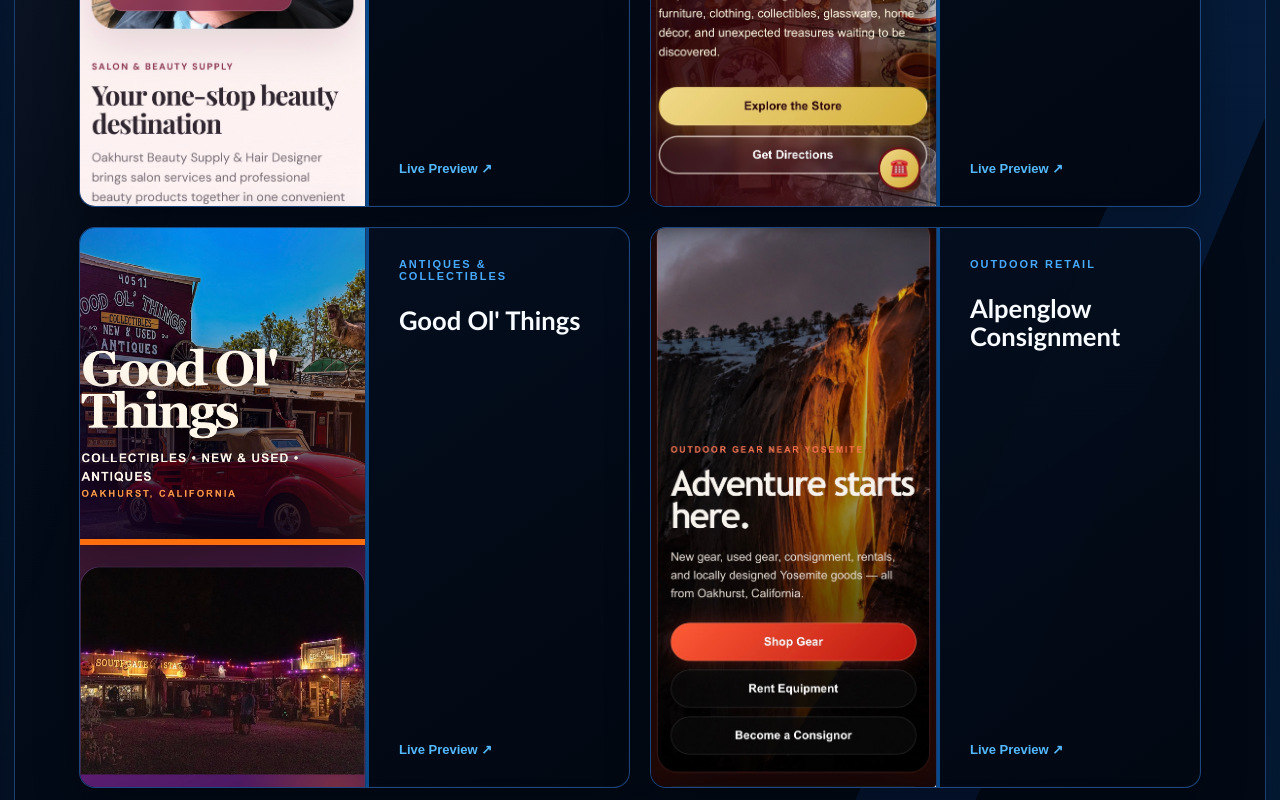
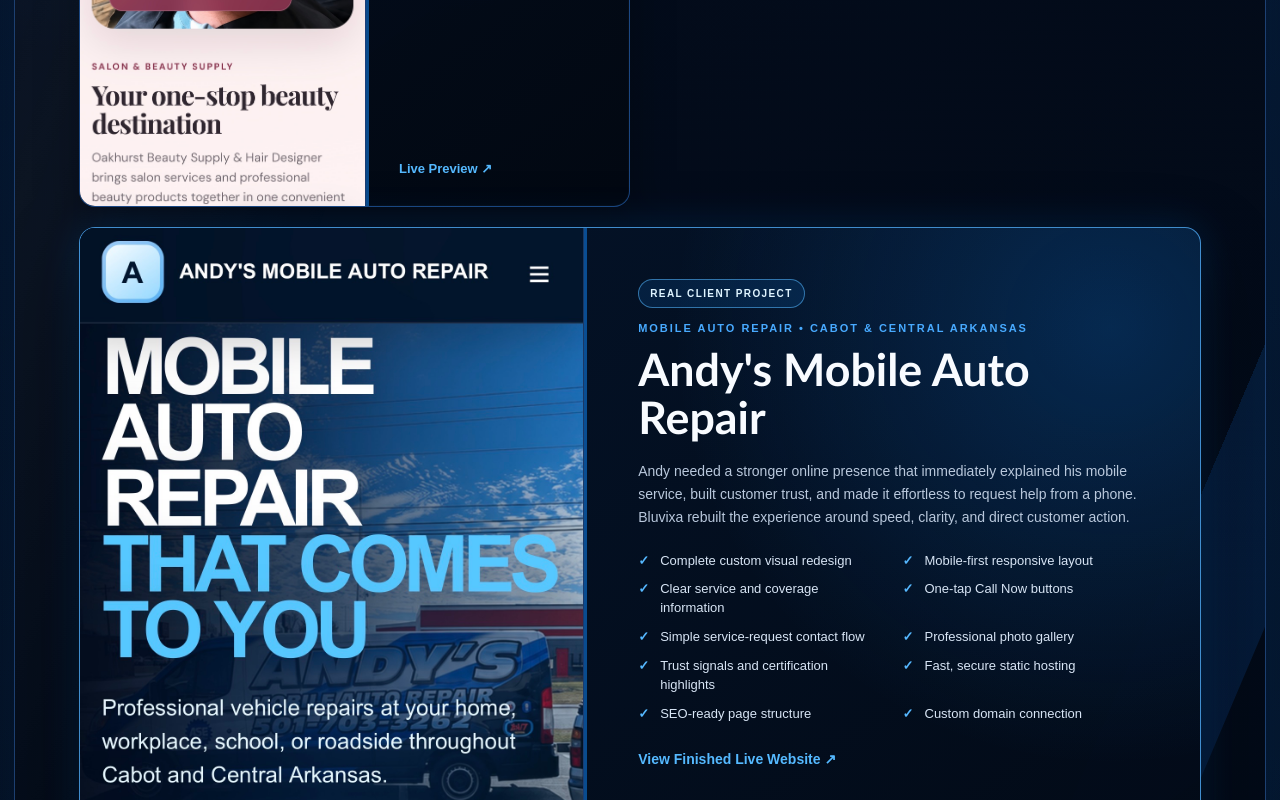
Before and after one commit to AkapelaX/Freelance-Website-Design, a plain HTML site: page index.html in a window 1280 px wide. Shown: the part 2220-3020 px from the top of the page. Drawn offline with Linux system fonts and the light colour scheme.

Commit message:
Bluvixa_Update_MVP

```diff
--- a/index.html
+++ b/index.html
@@ -1615,6 +1615,107 @@
       .trust-item:last-child { border-bottom: 0; }
     }
 
+
+    /* Featured real-client case study */
+    .project-card.featured-client {
+      grid-column: 1 / -1;
+      grid-template-columns: minmax(320px, 0.9fr) minmax(420px, 1.1fr);
+      min-height: 430px;
+      border-color: rgba(83, 177, 255, .78);
+      background:
+        radial-gradient(circle at 92% 10%, rgba(17,137,255,.22), transparent 32%),
+        linear-gradient(145deg, rgba(4, 20, 43, .98), rgba(2, 8, 18, .99));
+      box-shadow: 0 30px 78px rgba(0,0,0,.46), 0 0 42px rgba(17,137,255,.18);
+    }
+
+    .featured-client .project-cover {
+      min-height: 430px;
+    }
+
+    .featured-client .project-info {
+      padding: clamp(30px, 4vw, 54px);
+      justify-content: flex-start;
+    }
+
+    .featured-client .client-badge {
+      display: inline-flex;
+      margin-bottom: 14px;
+      padding: 8px 11px;
+      border: 1px solid rgba(86,184,255,.55);
+      border-radius: 999px;
+      color: #dff4ff;
+      background: rgba(17,137,255,.13);
+      font-size: 10px;
+      font-weight: 900;
+      letter-spacing: .14em;
+      text-transform: uppercase;
+    }
+
+    .featured-client .project-info > span:not(.client-badge) {
+      margin-bottom: 12px;
+    }
+
+    .featured-client .project-info strong {
+      max-width: none;
+      font-size: clamp(30px, 3.5vw, 48px);
+    }
+
+    .project-summary {
+      margin-top: 18px;
+      color: #b9c8dc;
+      font-size: 14px;
+      line-height: 1.65;
+    }
+
+    .project-improvements {
+      display: grid;
+      grid-template-columns: repeat(2, minmax(0, 1fr));
+      gap: 10px 18px;
+      margin: 22px 0 4px;
+      padding: 0;
+      list-style: none;
+    }
+
+    .project-improvements li {
+      position: relative;
+      padding-left: 22px;
+      color: #d8e5f5;
+      font-size: 13px;
+      line-height: 1.45;
+    }
+
+    .project-improvements li::before {
+      content: "✓";
+      position: absolute;
+      left: 0;
+      color: #56b8ff;
+      font-weight: 900;
+    }
+
+    .featured-client .project-info em {
+      margin-top: 24px;
+      padding-top: 0;
+      font-size: 14px;
+    }
+
+    @media (max-width: 900px) {
+      .project-card.featured-client {
+        grid-template-columns: 1fr;
+      }
+      .featured-client .project-cover {
+        min-height: 320px;
+      }
+    }
+
+    @media (max-width: 560px) {
+      .project-improvements {
+        grid-template-columns: 1fr;
+      }
+      .featured-client .project-cover {
+        min-height: 260px;
+      }
+    }
+
   </style>
 </head>
 
@@ -1699,12 +1800,33 @@
             <div class="project-info"><span>Beauty &amp; Hair</span><strong>Oakhurst Beauty Supply</strong><em>Live Preview ↗</em></div>
           </a>
 
-          <a class="project-card" href="https://wonderful-treasures-thrift-shop-web.vercel.app" target="_blank" rel="noopener noreferrer" aria-label="Open Wonderful Treasures Thrift Shop website project">
-            <div class="project-cover"><img src="hero-wonderful-treasures.webp" alt="Wonderful Treasures website preview" loading="lazy" /></div>
-            <div class="project-info"><span>Thrift &amp; Retail</span><strong>Wonderful Treasures</strong><em>Live Preview ↗</em></div>
+          <a class="project-card featured-client" href="https://hero-andysmobileautorep.com" target="_blank" rel="noopener noreferrer" aria-label="Open Andy's Mobile Auto Repair live website">
+            <div class="project-cover">
+              <img src="hero-andysmobileautorep.jpg" alt="Andy&#39;s Mobile Auto Repair mobile website homepage" loading="lazy" />
+            </div>
+            <div class="project-info">
+              <span class="client-badge">Real Client Project</span>
+              <span>Mobile Auto Repair • Cabot &amp; Central Arkansas</span>
+              <strong>Andy&#39;s Mobile Auto Repair</strong>
+              <p class="project-summary">
+                Andy needed a stronger online presence that immediately explained his mobile service, built customer trust, and made it effortless to request help from a phone. Bluvixa rebuilt the experience around speed, clarity, and direct customer action.
+              </p>
+              <ul class="project-improvements" aria-label="Website improvements">
+                <li>Complete custom visual redesign</li>
+                <li>Mobile-first responsive layout</li>
+                <li>Clear service and coverage information</li>
+                <li>One-tap Call Now buttons</li>
+                <li>Simple service-request contact flow</li>
+                <li>Professional photo gallery</li>
+                <li>Trust signals and certification highlights</li>
+                <li>Fast, secure static hosting</li>
+                <li>SEO-ready page structure</li>
+                <li>Custom domain connection</li>
+              </ul>
+              <em>View Finished Live Website ↗</em>
+            </div>
           </a>
-
-          <a class="project-card" href="https://good-ol-things-website.vercel.app" target="_blank" rel="noopener noreferrer" aria-label="Open Good Ol Things website project">
+<a class="project-card" href="https://good-ol-things-website.vercel.app" target="_blank" rel="noopener noreferrer" aria-label="Open Good Ol Things website project">
             <div class="project-cover"><img src="hero-good-ol-things.webp" alt="Good Ol' Things website preview" loading="lazy" /></div>
             <div class="project-info"><span>Antiques &amp; Collectibles</span><strong>Good Ol' Things</strong><em>Live Preview ↗</em></div>
           </a>
@@ -1942,9 +2064,10 @@
         <article class="payment-card">
           <span class="price-label">Reserve your project</span>
           <h3>We confirm the scope before payment.</h3>
-          <p>Call or email first so we can choose the right package, confirm the deliverables, set the start date, and agree on the final price. Once those details are clear, payment can be submitted through Venmo.</p>
+          <p>Call or email first so we can choose the right package, confirm the deliverables, set the start date, and agree on the final price. Once those details are clear, payment can be submitted through Venmo or Cash App.</p>
           <div class="payment-actions">
             <a class="button primary-button venmo-button" href="https://venmo.com/u/RickeyB1218" target="_blank" rel="noopener noreferrer">Pay securely with Venmo ↗</a>
+            <a class="button primary-button venmo-button" href="https://cash.app/$sarahbear151822" target="_blank" rel="noopener noreferrer">Pay securely with Cash App ↗</a>
             <a class="button secondary-button venmo-button" href="#contact">Contact Bluvixa First</a>
           </div>
           <p class="payment-fineprint">Do not send payment until your project details, package, price, and start date have been confirmed.</p>
@@ -1964,7 +2087,7 @@
 
         <div class="process-grid">
           <article class="step-card"><span class="step-number">01</span><h3>Tell Me About It</h3><p>We discuss your business, goals, preferred style, content, and the pages your website needs.</p></article>
-          <article class="step-card"><span class="step-number">02</span><h3>Confirm &amp; Pay</h3><p>We select the right package, confirm the exact scope and price, then reserve the project through Venmo.</p></article>
+          <article class="step-card"><span class="step-number">02</span><h3>Confirm &amp; Pay</h3><p>We select the right package, confirm the exact scope and price, then reserve the project through Venmo or Cash App.</p></article>
           <article class="step-card"><span class="step-number">03</span><h3>Review the Build</h3><p>You receive a working website preview and can request reasonable changes before launch.</p></article>
           <article class="step-card"><span class="step-number">04</span><h3>Go Live</h3><p>The finished website is prepared for publishing and connected to your domain.</p></article>
         </div>
```
Also changed, not shown: hero-andysmobileautorep.jpg (added), hero-wonderful-treasures.webp (deleted).
